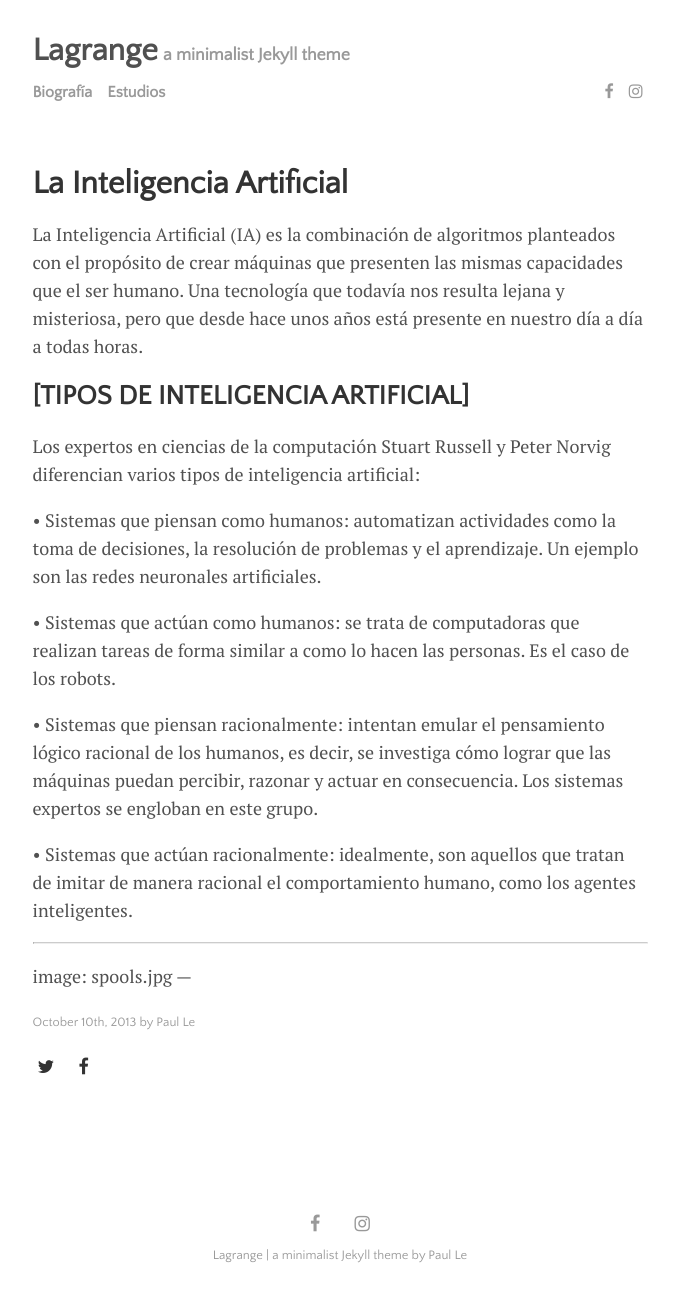
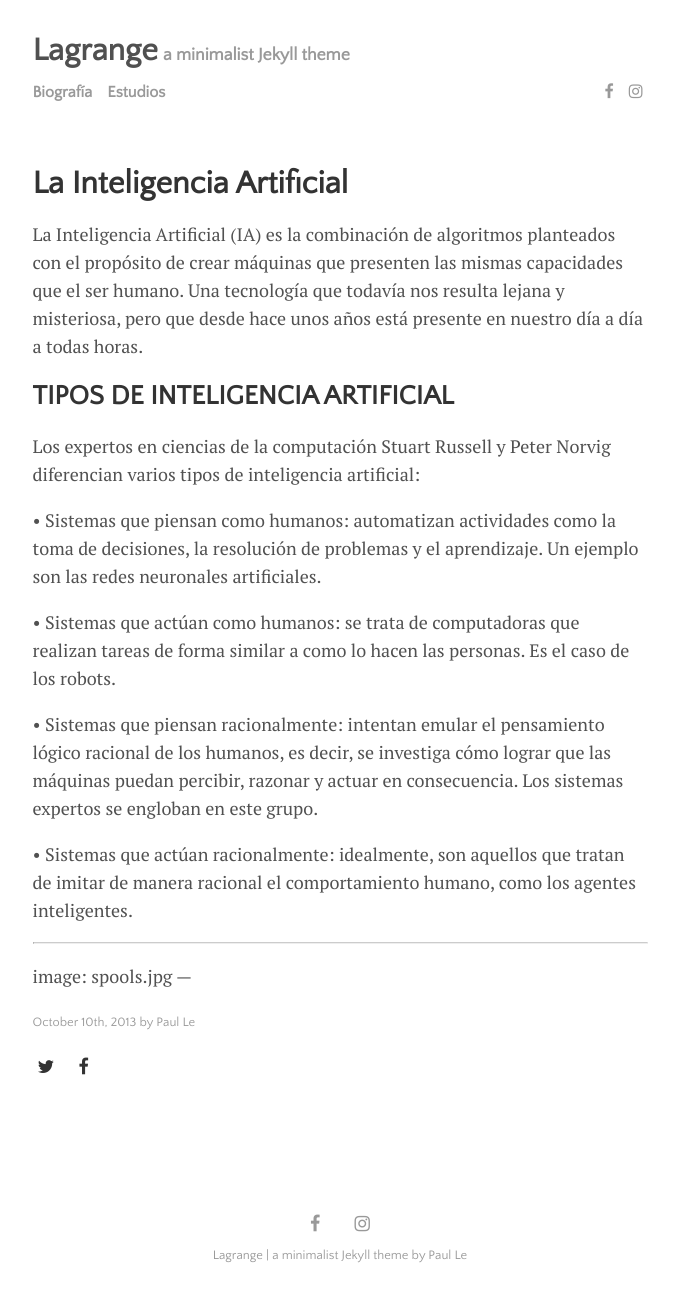
Before and after one commit to MelanyeLainez/m_blog_, a Jekyll site: the page built from _posts/2013-10-10-La Inteligencia Artificial.md, in a window 1280 px wide. Shown: the whole page, without its empty margins (300-979 px from the left). Built offline with Jekyll 4.4.1, drawn with Linux system fonts in a browser that asks for light colours.

```diff
--- a/_posts/2013-10-10-La Inteligencia Artificial.md
+++ b/_posts/2013-10-10-La Inteligencia Artificial.md
@@ -8,7 +8,7 @@ categories: journal
 
 La Inteligencia Artificial (IA) es la combinación de algoritmos planteados con el propósito de crear máquinas que presenten las mismas capacidades que el ser humano. Una tecnología que todavía nos resulta lejana y misteriosa, pero que desde hace unos años está presente en nuestro día a día a todas horas.
 
-## [TIPOS DE INTELIGENCIA ARTIFICIAL]
+## TIPOS DE INTELIGENCIA ARTIFICIAL
 
 Los expertos en ciencias de la computación Stuart Russell y Peter Norvig diferencian varios tipos de inteligencia artificial:
 
```
